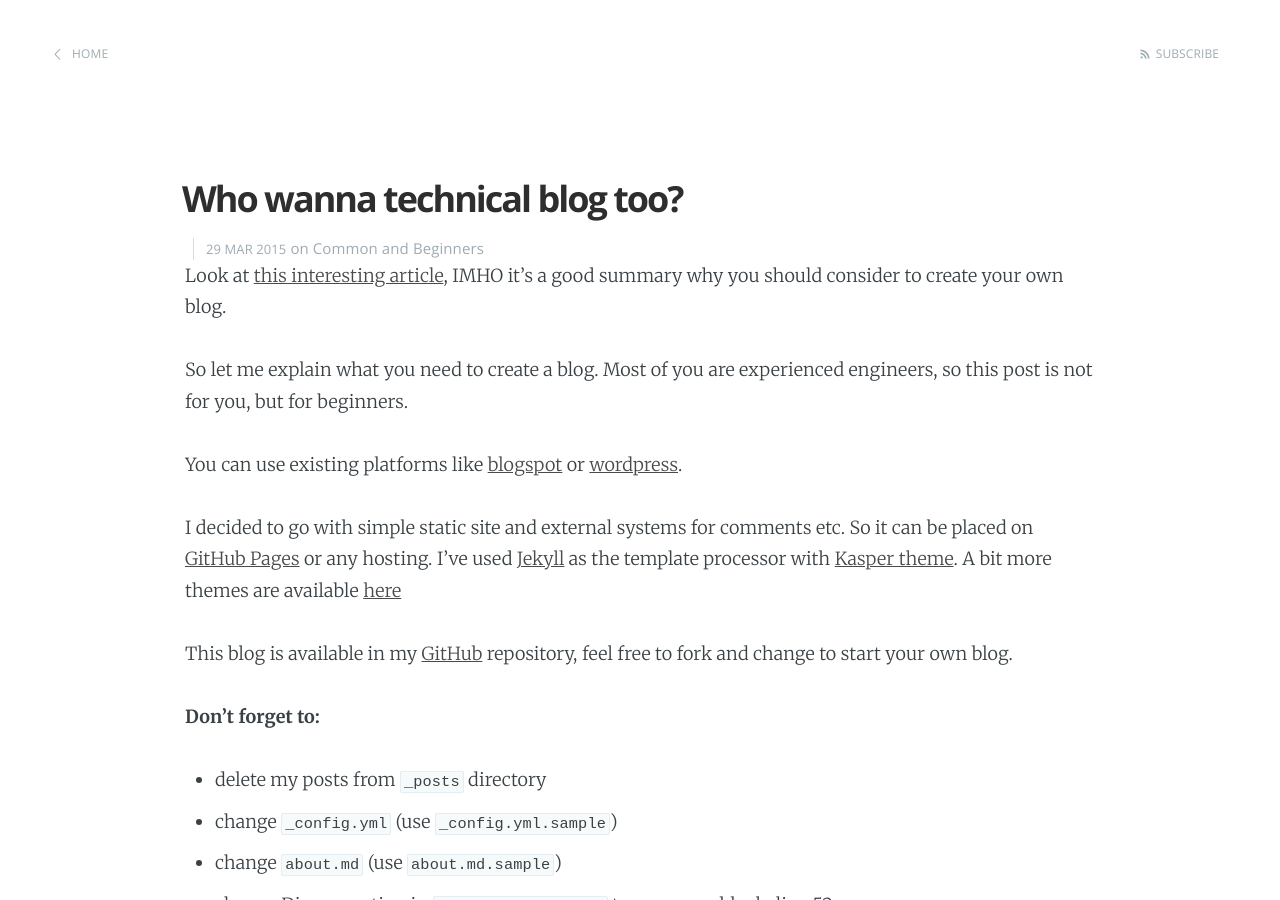
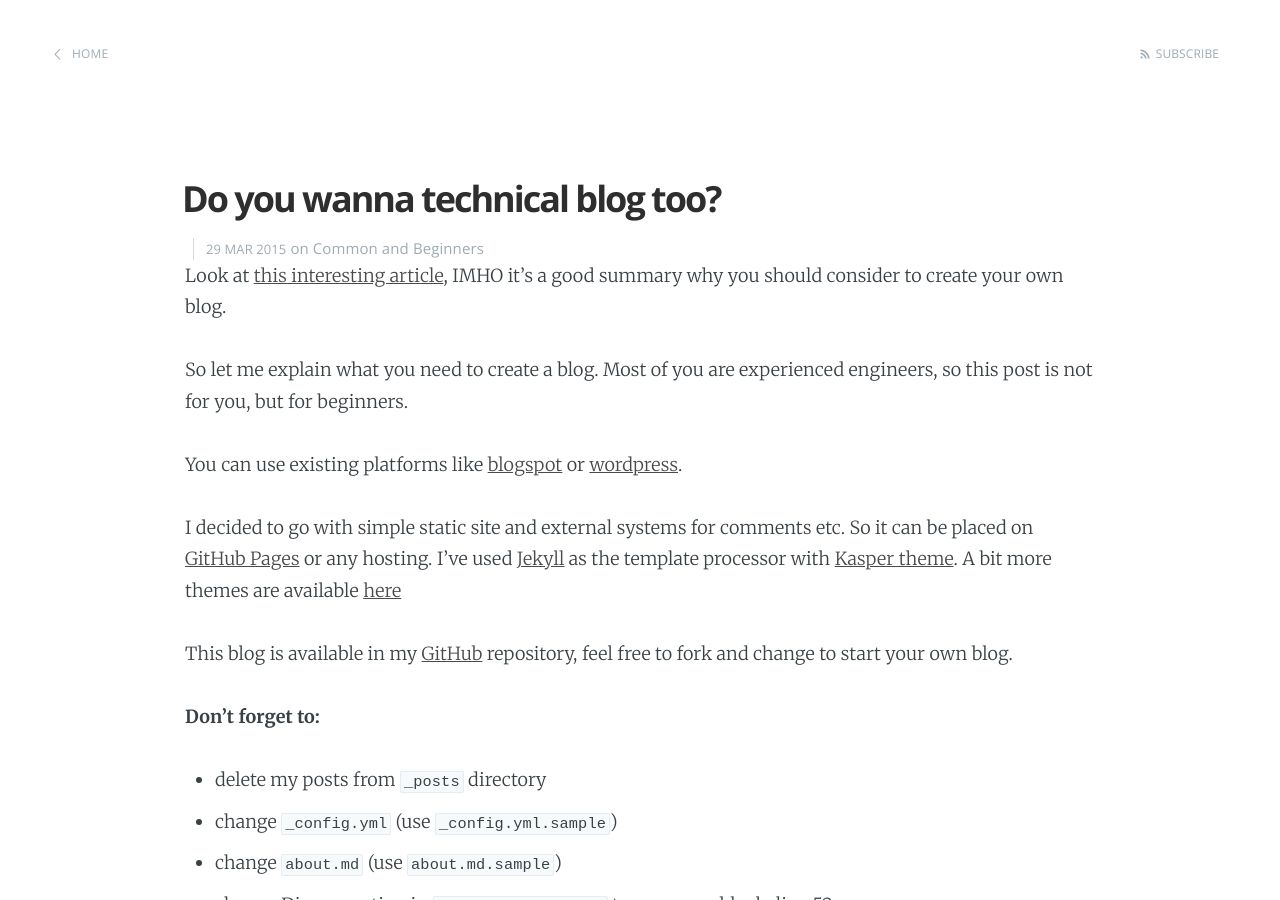
Before and after one commit to alikthename/sotnikdv.github.io, a Jekyll site: the page built from _posts/2015-03-29-do-you-wanna-blog-too.markdown, in a window 1280 px wide and 900 px high. Built offline with Jekyll 4.4.1, drawn with Linux system fonts in a browser that asks for light colours; Markdown is read by kramdown in place of the engine named in the settings; comment, search, counter and statistics services are not loaded.

Commit message:
Post renamed

```diff
--- a/_posts/2015-03-29-i-wanna-blog.markdown
+++ b/_posts/2015-03-29-do-you-wanna-blog-too.markdown
@@ -1,6 +1,6 @@
 ---
 layout: post
-title:  "Who wanna technical blog too?"
+title:  "Do you wanna technical blog too?"
 date:   2015-03-29 20:00:20
 categories: Common Beginners
 comments: true
```
